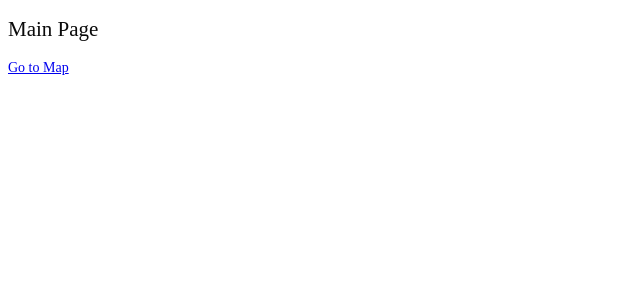
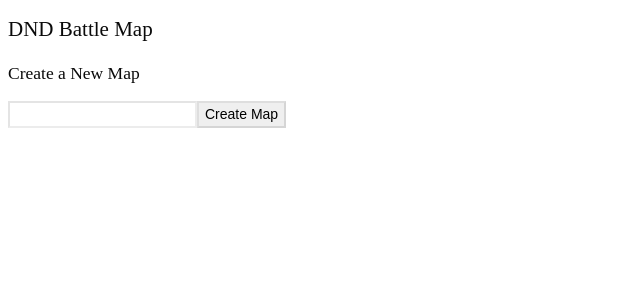
Before and after one commit to heyzeusalmighty/dnd-battle-map, a Next.js app: page / in a window 1280 px wide. Shown: the top 300 px of the page, without its empty margins (0-640 px from the left). Built offline with nearby package versions, Linux system fonts and the light colour scheme.

Commit message:
add some pages

```diff
--- /dev/null
+++ b/app/map-view/MapView.tsx
@@ -0,0 +1,16 @@
+'use client';
+
+import { useSearchParams } from 'next/navigation';
+
+const MapView = () => {
+  const searchParams = useSearchParams();
+  const mapName = searchParams.get('mapName') ?? 'Shadow Over Orlando';
+  const connectionId = searchParams.get('connectionId');
+
+  console.log('Map Name:', mapName);
+  console.log('Connection ID:', connectionId);
+
+  return <div>Map View Placeholder</div>;
+};
+
+export default MapView;
--- /dev/null
+++ b/app/map-view/page.tsx
@@ -0,0 +1,5 @@
+import MapView from './MapView';
+
+export default async function Page() {
+  return <MapView />;
+}
--- a/app/map/Map.tsx
+++ b/app/map/Map.tsx
@@ -1,6 +1,8 @@
 'use client';
 
+import { useSearchParams } from 'next/navigation';
 import { useState, useRef, useEffect, MouseEvent, useMemo } from 'react';
+
 import { GRID_SIZE } from './utils/constants';
 import { demoCharacters, demoTerrain } from './utils/demo';
 import { rollInitiativeOnce, capInit } from './utils/dice';
@@ -54,7 +56,7 @@ const INITIAL_OBJECTS: CustomObj[] = [
   },
 ];
 
-export default function App() {
+const Map = () => {
   // Map configuration
   const [mapWidth, setMapWidth] = useState(25);
   const [mapHeight, setMapHeight] = useState(20);
@@ -62,6 +64,9 @@ export default function App() {
   const [distanceRule, setDistanceRule] = useState<DistanceRule>('5e');
 
   const mapScrollRef = useRef<HTMLDivElement>(null);
+
+  const searchParams = useSearchParams();
+  const mapName = searchParams.get('mapName') ?? 'Shadow Over Orlando';
 
   function scrollCellIntoCenter(x: number, y: number, behavior: ScrollBehavior = 'smooth') {
     const el = mapScrollRef.current;
@@ -1019,7 +1024,7 @@ export default function App() {
   return (
     <div className="h-screen flex flex-col bg-background">
       <header className="px-4 pt-3 pb-1">
-        <h1 className="text-lg font-semibold">Shadow Over Orlovia (Stain ya pants)</h1>
+        <h1 className="text-lg font-semibold">{mapName}</h1>
       </header>
 
       <main className="flex-1 flex gap-4 p-4">
@@ -1181,4 +1186,6 @@ export default function App() {
       </main>
     </div>
   );
-}
+};
+
+export default Map;
--- a/app/map/page.tsx
+++ b/app/map/page.tsx
@@ -1,5 +1,6 @@
 import Map from './Map';
 import './index.css';
+
 export default async function Page() {
   return <Map />;
 }
--- a/app/page.tsx
+++ b/app/page.tsx
@@ -1,9 +1,27 @@
-export default function Home() {
+import { redirect } from 'next/navigation';
+
+export default function Page() {
+  async function createInvoice(formData: FormData) {
+    'use server';
+
+    const mapName = formData.get('mapName');
+    if (typeof mapName !== 'string' || mapName.length === 0) {
+      throw new Error('Map name is required');
+    }
+
+    redirect(`/map?mapName=${mapName}`);
+  }
+
   return (
     <div>
-      <h1>Main Page</h1>
-
-      <a href="/map">Go to Map</a>
+      <h1>DND Battle Map</h1>
+      <form action={createInvoice}>
+        <h2>Create a New Map</h2>
+        <div className="grid grid-cols-2 gap-2">
+          <input name="mapName" type="text" />
+          <button type="submit">Create Map</button>
+        </div>
+      </form>
     </div>
   );
 }
--- a/package.json
+++ b/package.json
@@ -43,6 +43,7 @@
     "lucide-react": "^0.487.0",
     "next": "15.5.2",
     "next-themes": "^0.4.6",
+    "peerjs": "^1.5.5",
     "react": "^18.3.1",
     "react-day-picker": "^8.10.1",
     "react-dom": "^18.3.1",
```
Also changed, not shown: eslint.config.mjs (+0 -42 lines), 2 other files (tests, documents, lock files or other folders).
